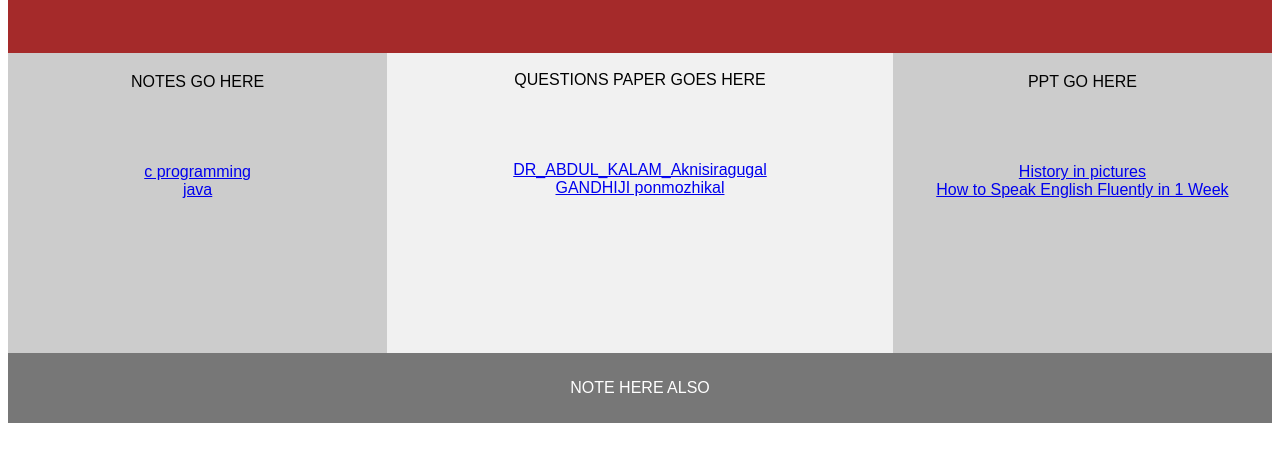
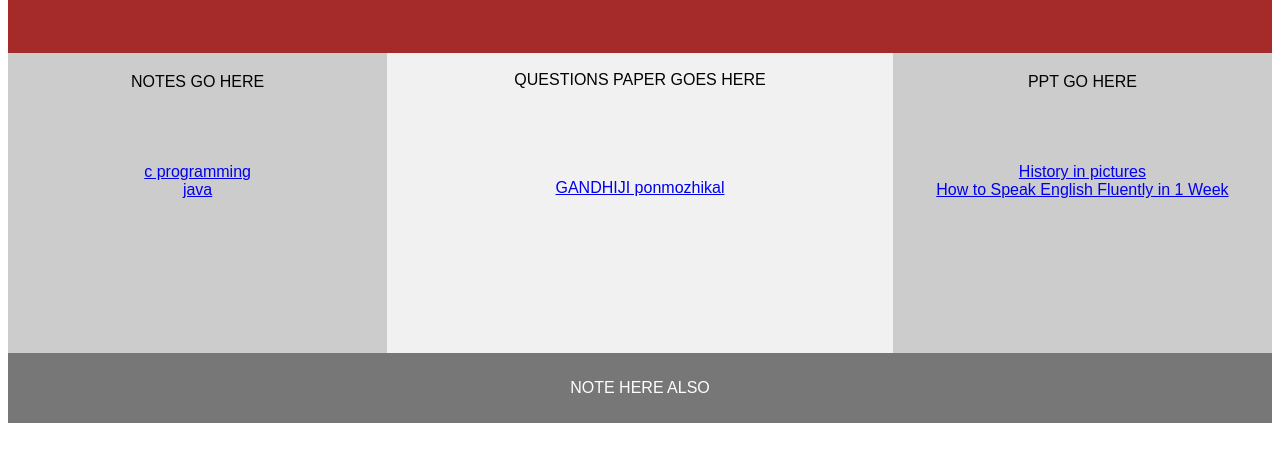
Before and after one commit to abiramisrinivasan18/pdf, a plain HTML site: page index.html in a window 1280 px wide. Shown: the part 308-770 px from the top of the page. Drawn offline with Linux system fonts and the light colour scheme.

Commit message:
Update index.html

```diff
--- a/index.html
+++ b/index.html
@@ -101,7 +101,7 @@ footer {
   </nav>
 
   <article>
-   <div style="text-align:center"><BR>QUESTIONS PAPER GOES HERE<br><br><br><br><br><a href="dr-abdul-kalam-aknisiragugal.pdf">DR_ABDUL_KALAM_Aknisiragugal</a><br>
+   <div style="text-align:center"><BR>QUESTIONS PAPER GOES HERE<br><br><br><br><br><br>
       <a href="Gandhiji ponmozhikal.pdf">GANDHIJI ponmozhikal</a></div>
 
   </article>
```
